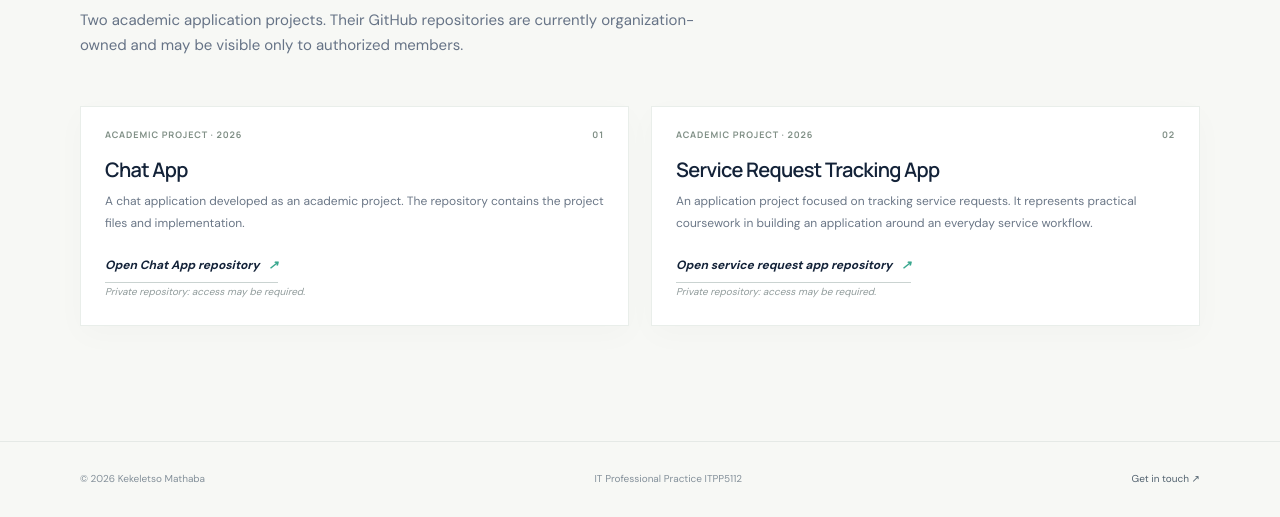
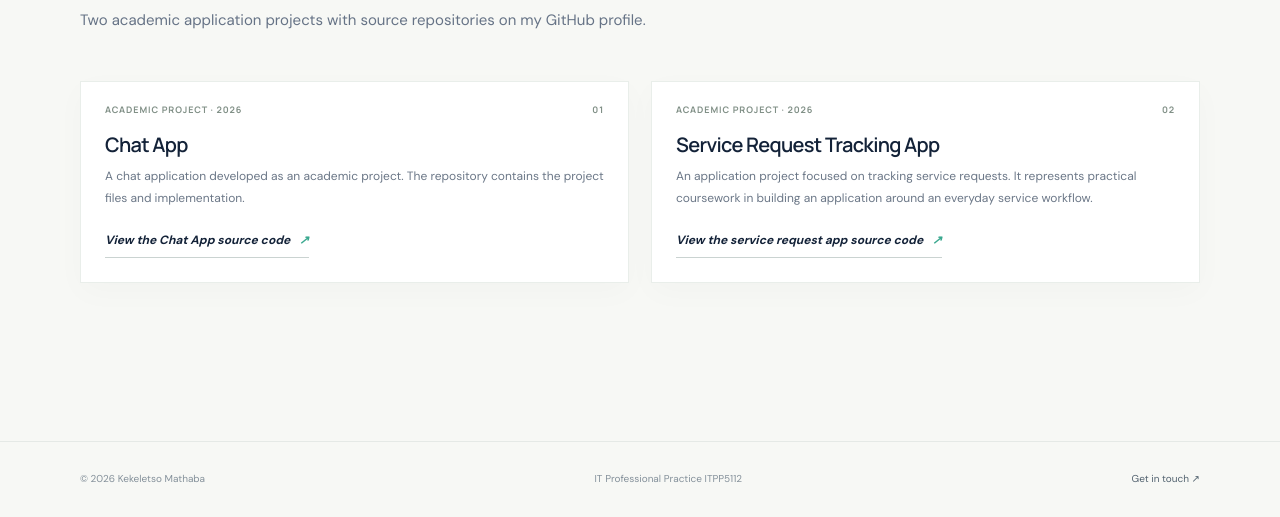
Before and after one commit to KekehMathaba/KekehMathaba.github.portfolio, a plain HTML site: page projects.html in a window 1280 px wide. Shown: the part 283-800 px from the top of the page. Drawn offline with Linux system fonts and the light colour scheme.

Commit message:
Update projects.html

```diff
--- a/projects.html
+++ b/projects.html
@@ -1,8 +1,8 @@
 <!doctype html>
 <html lang="en"><head><meta charset="utf-8"><meta name="viewport" content="width=device-width, initial-scale=1"><meta name="description" content="Kekeletso Mathaba's academic projects: a chat app and service request tracking app, plus professional practice work."><meta name="theme-color" content="#101b2d"><title>Projects | Kekeletso Mathaba</title><link rel="stylesheet" href="styles.css"></head>
 <body><a class="skip-link" href="#main">Skip to content</a><header class="site-header"><a class="brand" href="index.html"><span class="brand-mark">KM</span><span>Kekeletso Mathaba</span></a><button class="menu-toggle" aria-expanded="false" aria-controls="site-nav">Menu</button><nav id="site-nav" class="site-nav" aria-label="Main navigation"><a href="index.html">Home</a><a href="about.html">About Me</a><a aria-current="page" href="projects.html">Projects</a><a href="reflection.html">Reflection</a><a href="contact.html">Contact</a></nav></header>
-<main id="main" class="wrap page-main"><p class="eyebrow">SELECTED WORK</p><h1 class="page-title">Projects &amp; practice<span class="title-period">.</span></h1><p class="page-lead">Two academic application projects. Their GitHub repositories are currently organization-owned and may be visible only to authorized members.</p><div class="project-grid">
-<article class="project-card"><div class="project-content"><div class="project-meta"><span>ACADEMIC PROJECT · 2026</span><span>01</span></div><h2>Chat App</h2><p>A chat application developed as an academic project. The repository contains the project files and implementation.</p><p class="project-note"><a class="inline-link" href="https://github.com/EMKNDN/ChatApp-2026-KekehMathaba" target="_blank" rel="noopener noreferrer">Open Chat App repository <span aria-hidden="true">↗</span></a><br>Private repository: access may be required.</p></div></article>
-<article class="project-card"><div class="project-content"><div class="project-meta"><span>ACADEMIC PROJECT · 2026</span><span>02</span></div><h2>Service Request Tracking App</h2><p>An application project focused on tracking service requests. It represents practical coursework in building an application around an everyday service workflow.</p><p class="project-note"><a class="inline-link" href="https://github.com/EMKNDN/prog5121-2026-ice-task-4-KekehMathaba" target="_blank" rel="noopener noreferrer">Open service request app repository <span aria-hidden="true">↗</span></a><br>Private repository: access may be required.</p></div></article>
+<main id="main" class="wrap page-main"><p class="eyebrow">SELECTED WORK</p><h1 class="page-title">Projects &amp; practice<span class="title-period">.</span></h1><p class="page-lead">Two academic application projects with source repositories on my GitHub profile.</p><div class="project-grid">
+<article class="project-card"><div class="project-content"><div class="project-meta"><span>ACADEMIC PROJECT · 2026</span><span>01</span></div><h2>Chat App</h2><p>A chat application developed as an academic project. The repository contains the project files and implementation.</p><p class="project-note"><a class="inline-link" href="https://github.com/KekehMathaba/Chat-App" target="_blank" rel="noopener noreferrer">View the Chat App source code <span aria-hidden="true">↗</span></a></p></div></article>
+<article class="project-card"><div class="project-content"><div class="project-meta"><span>ACADEMIC PROJECT · 2026</span><span>02</span></div><h2>Service Request Tracking App</h2><p>An application project focused on tracking service requests. It represents practical coursework in building an application around an everyday service workflow.</p><p class="project-note"><a class="inline-link" href="https://github.com/KekehMathaba/Service-Request-tracking-app" target="_blank" rel="noopener noreferrer">View the service request app source code <span aria-hidden="true">↗</span></a></p></div></article>
 </div></main>
 <footer class="site-footer"><div class="wrap footer-inner"><span>© <span data-year>2026</span> Kekeletso Mathaba</span><span>IT Professional Practice ITPP5112</span><a href="mailto:mathabakekeletso8@gmail.com">Get in touch ↗</a></div></footer><script src="script.js"></script></body></html>
```
